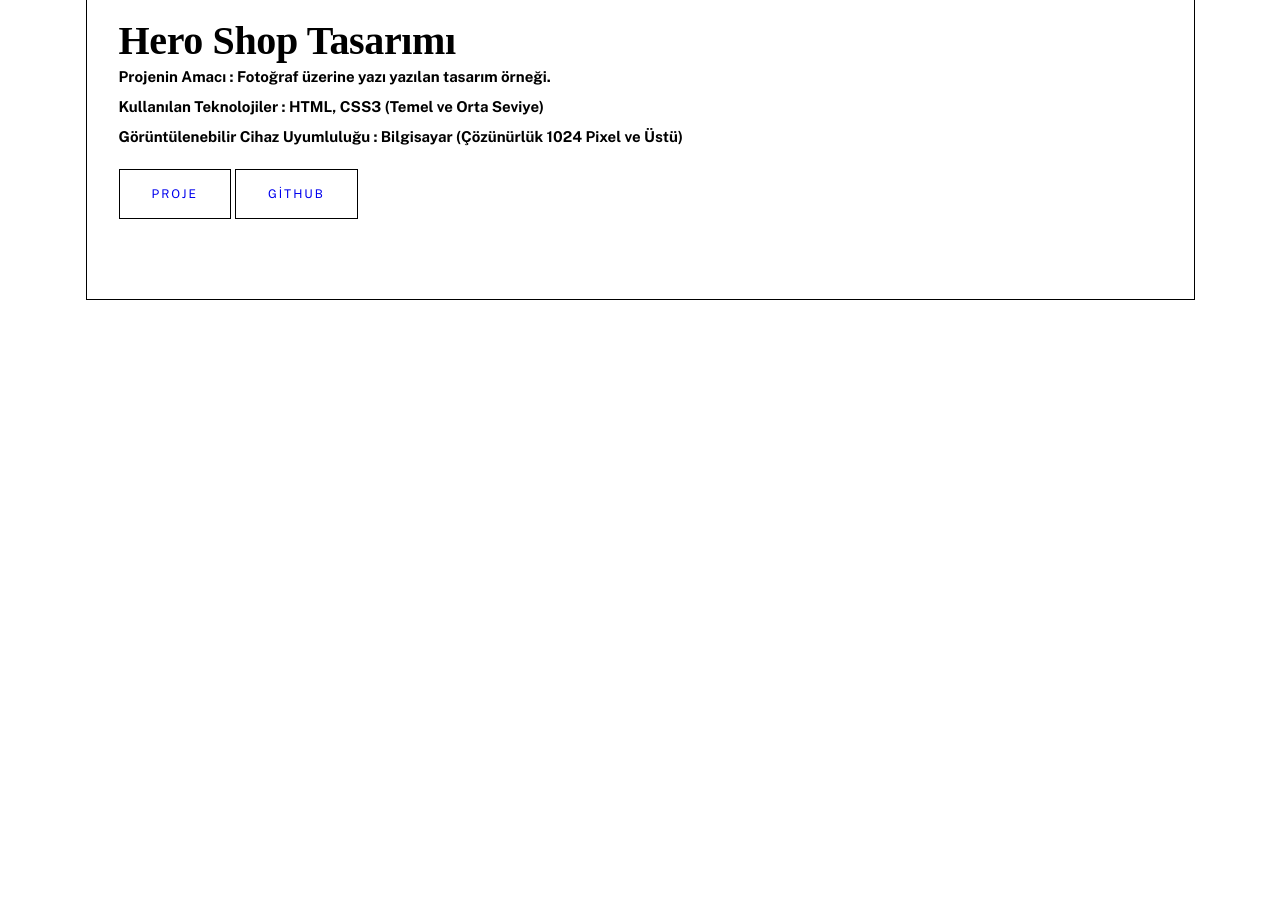
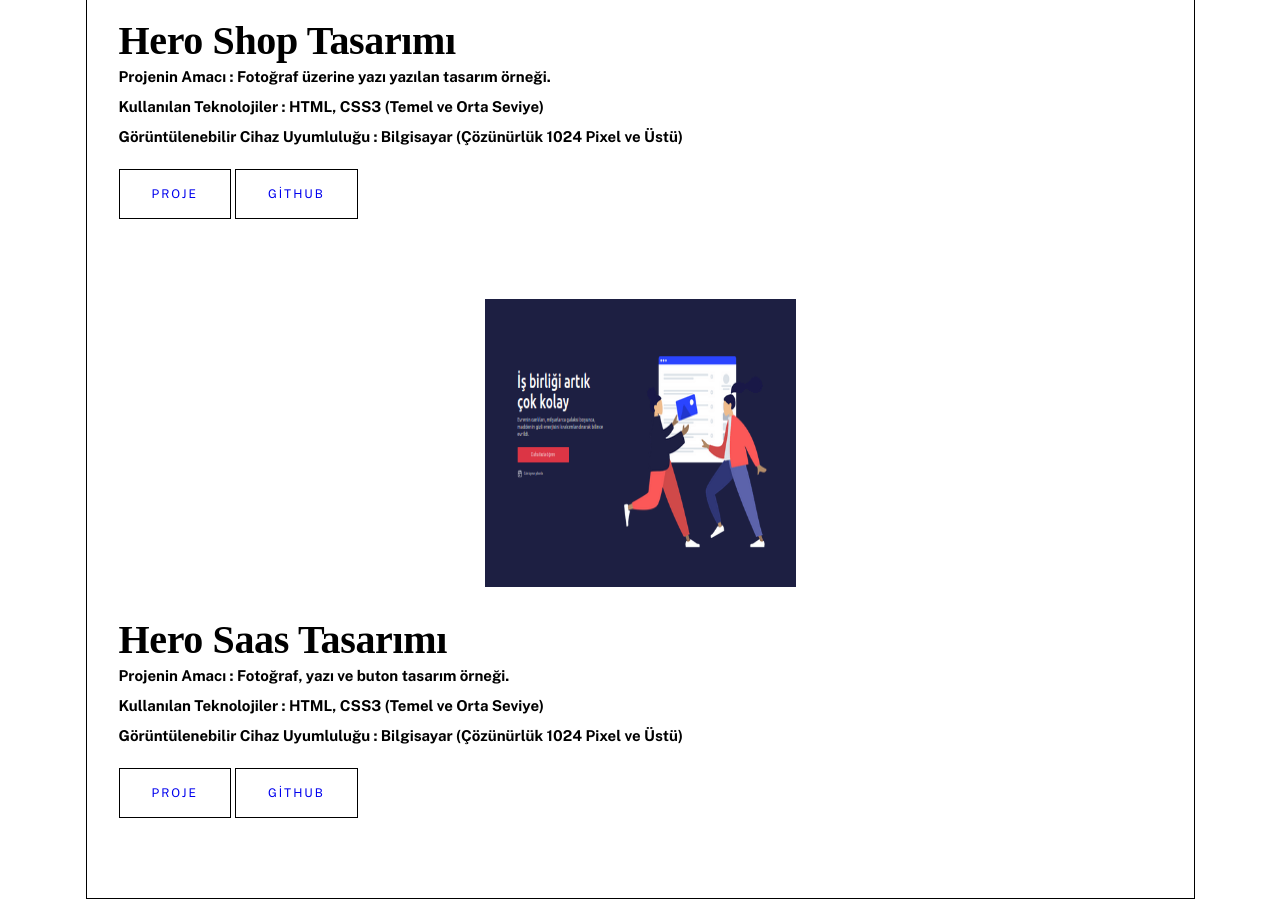
Before and after one commit to dursunkokturk/Portfolyo, a plain HTML site: page projects.html in a window 1280 px wide. Shown: the part 3851-4750 px from the top of the page. Before the commit the page ends 4151 px from the top, so only its background shows below. Drawn offline with nearby package versions, Linux system fonts and the light colour scheme; a web font is replaced by a local one.

Commit message:
projects.html dosyasinda hero saas css projesinin proje fotografi, baslik, proje amaci, kullanilan teknolojiler, cihaz uyumluluk bilgisi eklendi

```diff
--- a/projects.html
+++ b/projects.html
@@ -113,6 +113,20 @@
       </div>
     </div>
 
+    <div class="project-2">
+      <img src="assets/img/css-project-hero-saas.png" alt="">
+      <div class="title-description-buttons">
+        <h1>Hero Saas Tasarımı</h1>
+        <h4><strong>Projenin Amacı :</strong> Fotoğraf, yazı ve buton tasarım örneği.</h4>
+        <h4><strong>Kullanılan Teknolojiler :</strong> HTML, CSS3 (Temel ve Orta Seviye)</h4>
+        <h4><strong>Görüntülenebilir Cihaz Uyumluluğu :</strong> Bilgisayar (Çözünürlük 1024 Pixel ve Üstü)</h4>
+        <div class="links">
+          <a href="#">PROJE</a>
+          <a href="#">GİTHUB</a>
+        </div>
+      </div>
+    </div>
+
   </div>
 
 </body>
```
Also changed, not shown: assets/img/css-project-hero-saas.png (added).
